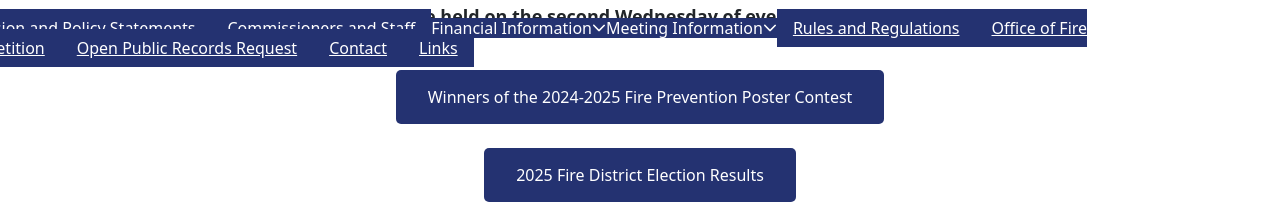
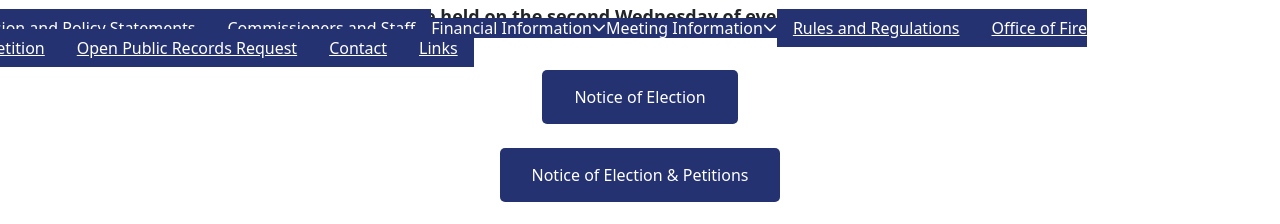
Before and after one commit to DrAronoff/monroefd1, a React (Create React App) app: page / in a window 1280 px wide. Shown: the part 212-436 px from the top of the page. Built offline with nearby package versions, Linux system fonts and the light colour scheme; the HTML template or start-up script is replaced by a standard one.

Commit message:
notice of election

```diff
--- a/package.json
+++ b/package.json
@@ -56,6 +56,6 @@
     "esbuild": "^0.24.2",
     "tailwindcss": "^3.4.10",
     "tsx": "^4.19.2",
-    "typescript": "^5.7.3"
+    "typescript": "^4.9.5"
   }
 }
--- a/src/components/Home.jsx
+++ b/src/components/Home.jsx
@@ -31,6 +31,8 @@ export function Home() {
 
 
     */}
+ <font size="+1"><a href="https://diuy0t6boke2n.cloudfront.net/Notice+of+Election+-+Monroe+FD1+-+Revised+by+Client.pdf"><button>Notice of Election</button></a></font><br/><br/>
+  <font size="+1"><a href="https://diuy0t6boke2n.cloudfront.net/Notice+of+Election+%26+Petitions+-+Monroe+FD1.pdf"><button>Notice of Election & Petitions</button></a></font><br/><br/>
     <Link to="/posterContestWinner">
      <button type="button">Winners of the 2024-2025 Fire Prevention Poster Contest
      </button>
```
Also changed, not shown: 1 other file (tests, documents, lock files or other folders).
